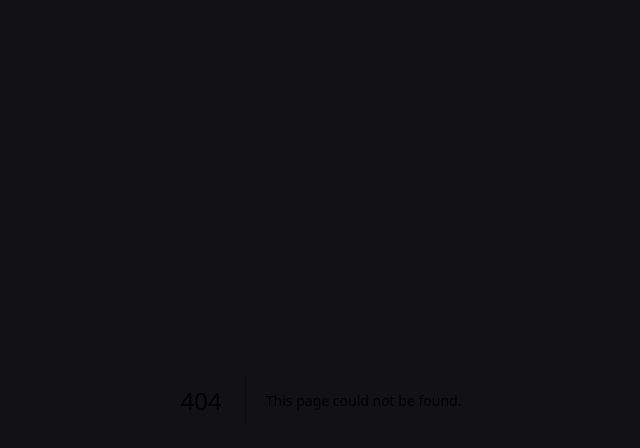
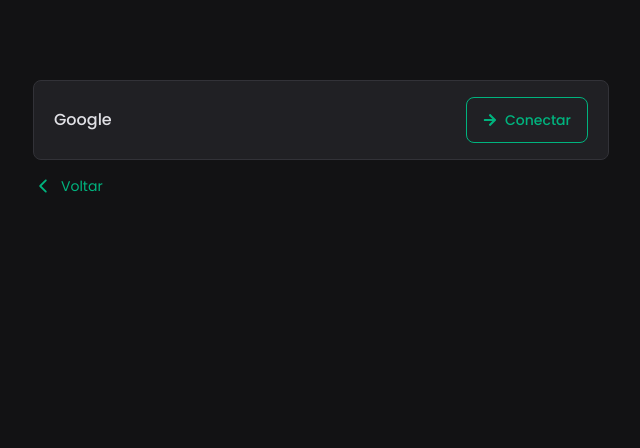
Before and after one commit to LucasMachadoG/agendamentos-de-chamadas, a Next.js app: page /login in a window 1280 px wide. Before the commit this address had no page. Shown: the top 448 px of the page, without its empty margins (319-959 px from the left). Built offline with nearby package versions, Linux system fonts and the light colour scheme.

Commit message:
Tela de login e erro de login

```diff
--- a/auth.ts
+++ b/auth.ts
@@ -1,4 +1,4 @@
-import getUserById from "@/app/data/user"
+import getUserById, { getUserByEmail } from "@/app/data/user"
 import PrismaAdapter from "@/lib/auth/prisma.adapter"
 import { PrismaClient } from "@prisma/client"
 import NextAuth from "next-auth"
@@ -35,9 +35,27 @@
     }),
   ],
   callbacks: {
-    async signIn({ account }){
+    async signIn({ account, user }){
       if(!account?.scope?.includes('https://www.googleapis.com/auth/calendar')){
         return '/cadastrar/?error=permissions'
+      }
+
+      if(!user){
+        return false
+      }
+
+      const { email } = user
+
+      if(!email){
+        return false
+      }
+
+      const existingUser = await getUserByEmail(email)
+
+      if(!existingUser?.username && !existingUser?.name){
+        return '/login/?error=account'
+      } else {
+        return `/agendamento/${existingUser.username}`
       }
 
       return true
--- /dev/null
+++ b/src/app/_actions/login.ts
@@ -0,0 +1,3 @@
+export async function Login(){
+
+}
--- /dev/null
+++ b/src/app/components/login.form.tsx
@@ -0,0 +1,56 @@
+'use client'
+
+import { FaArrowRight } from "react-icons/fa";
+import Button from "./Button";
+import { signIn } from "next-auth/react";
+import FormError from "./FormError";
+import { useSearchParams } from "next/navigation";
+import { useEffect, useState } from "react";
+import { IoIosArrowBack } from "react-icons/io";
+import Link from "next/link";
+
+export default function LoginForm(){
+  const [error, setError] = useState("")
+
+  const searchParams = useSearchParams()
+
+  useEffect(() => {
+    const notAccount = searchParams.get("error")
+
+    if(notAccount){
+      setError("Você não possui uma conta, volte a página de cadastrar e crie uma.")
+    }
+  })
+
+  const onClick = (provider: "google") => {
+    signIn(provider, {
+      callbackUrl: '/agendamento'
+    })
+  }
+
+  return(
+    <div className="w-full h-screen flex justify-center">
+      <div className="w-[576px] mt-20 justify-center">
+        <div className="w-full flex justify-between items-center bg-gray-800 border py-4 px-5 border-gray-600 rounded-lg mb-2">
+          <span className="text-gray-100 font-medium">Google</span>
+            <Button
+            onClick={() => onClick('google')}
+            type="button"
+            className="text-ignite-300 px-4 py-3 border border-ignite-300
+              hover:bg-ignite-300 hover:text-white transition duration-300 text-sm font-medium
+              rounded-lg flex gap-2 justify-center items-center"
+          >
+            <FaArrowRight />
+            Conectar
+          </Button>
+        </div>
+        <FormError message={error} />
+        <div className="mt-4 flex gap-2 items-center">
+          <IoIosArrowBack className="h-5 w-5 text-ignite-300" />
+          <Link href={"/"} className="text-ignite-300 text-sm">Voltar</Link>
+        </div>
+      </div>
+    </div>
+
+  )
+}
--- a/src/app/data/user.ts
+++ b/src/app/data/user.ts
@@ -27,3 +27,17 @@
 
   return user
 }
+
+export async function getUserByEmail(email: string){
+  const user = await prisma.user.findUnique({
+    where: {
+      email
+    }
+  })
+
+  if(!user){
+    return null
+  }
+
+  return user
+}
--- a/src/app/home/components/Hero.tsx
+++ b/src/app/home/components/Hero.tsx
@@ -1,5 +1,5 @@
+import Link from "next/link";
 import ClaimUserNameForm from "./ClaimUserNameForm";
-import Button from "@/app/components/Button";
 
 export default function Hero(){
   return(
@@ -11,7 +11,7 @@
       <div>
         <ClaimUserNameForm />
       </div>
-      <span className="text-white text-sm">Já possui uma conta? <Button type="button" className="text-gray-100 underline">Faça login aqui</Button> </span>
+      <span className="text-white text-sm">Já possui uma conta? <Link href={"/login"} className="text-gray-100 underline">Faça login aqui</Link> </span>
     </div>
   )
 }
--- /dev/null
+++ b/src/app/login/page.tsx
@@ -0,0 +1,7 @@
+import LoginForm from "../components/login.form";
+
+export default function Login(){
+  return(
+    <LoginForm />
+  )
+}
```
Also changed, not shown: 1 other file (tests, documents, lock files or other folders).
